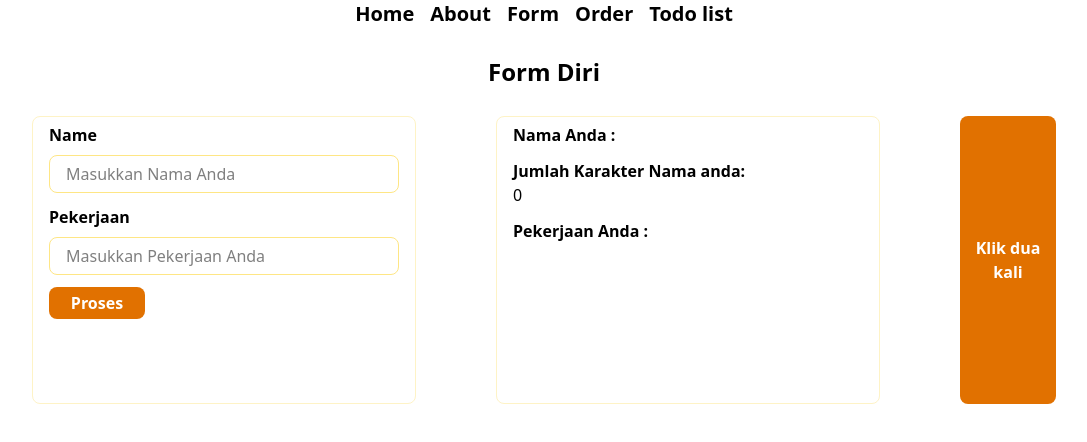
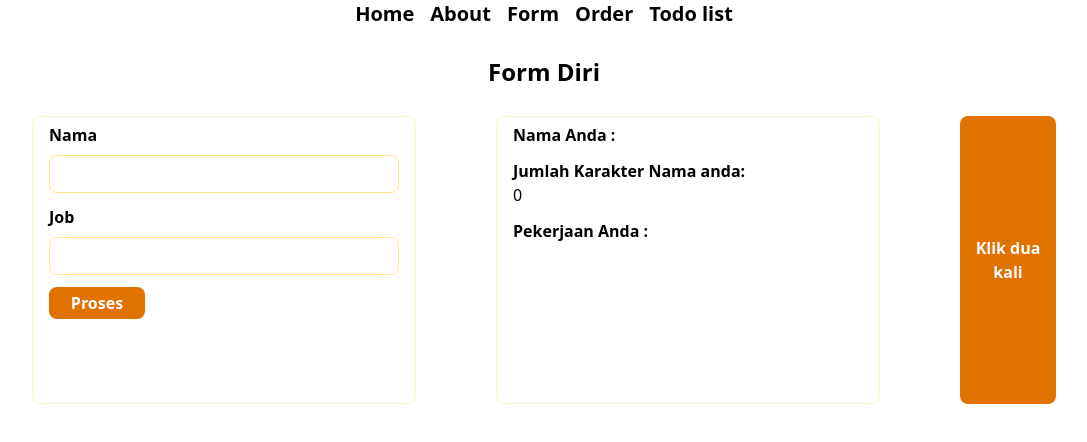
Before and after one commit to loardiSteve/mini-project-1, a React (Vite) app in the folder mini-project-1/: page /form in a window 1280 px wide. Shown: the top 442 px of the page, without its empty margins (96-1183 px from the left). Built offline with nearby package versions, Linux system fonts and the light colour scheme.

Commit message:
refactor FormInput and ToDoList components for improved accessibility and performance

```diff
--- a/mini-project-1/src/components/FormInput.jsx
+++ b/mini-project-1/src/components/FormInput.jsx
@@ -1,12 +1,48 @@
+import React, { useCallback } from "react";
+
+const InputField = React.memo(function InputField({
+  onChange,
+  value,
+  name,
+  id,
+  label,
+  type = "text",
+  required = "false",
+}) {
+  // child tidak perlu mengirim event ke parent; kirim (name, value) langsung.
+  const handleChange = (e) => onChange(name, e.target.value);
+
+  return (
+    <div className="flex flex-col">
+      <label htmlFor={id} className="font-semibold mb-2">
+        {label}
+      </label>
+      <input
+        id={id}
+        type={type}
+        name={name}
+        onChange={handleChange}
+        value={value}
+        required={required}
+        aria-label={label}
+        className="px-4 py-1.5 border border-amber-200 rounded-lg"
+      />
+    </div>
+  );
+});
+
 const FormInput = ({ onChange, onSubmit, formData }) => {
-  const handleChange = (e) => {
-    const { name, value } = e.target;
-    onChange(name, value); //kirim nilai input user ke parent
-  };
+  // stabilkan handler dengan useCallback agar InputField yang di-memo tidak rerender tanpa perlu
+  const handleChange = useCallback(
+    (fieldName, value) => {
+      onChange(fieldName, value);
+    },
+    [onChange]
+  );
 
   const handleSubmit = (e) => {
     e.preventDefault();
-    onSubmit();
+    onSubmit(formData);
   };
 
   return (
@@ -14,34 +50,24 @@ const FormInput = ({ onChange, onSubmit, formData }) => {
       <form
         onSubmit={handleSubmit}
         className="w-1/2 h-72 flex flex-col gap-3 border rounded-lg border-amber-100 px-4 py-1.5">
-        <div className="flex flex-col">
-          <label htmlFor="nama" className="font-semibold mb-2">
-            Name
-          </label>
-          <input
-            type="text"
+        <InputField
+          id="nama"
           name="nama"
+          label="Nama" //menambahkan aksebilitas
           placeholder="Masukkan Nama Anda"
           onChange={handleChange}
           value={formData.nama}
           required
-            className="px-4 py-1.5 border border-amber-200 rounded-lg"
         />
-        </div>
-        <div className="flex flex-col">
-          <label htmlFor="job" className="font-semibold mb-2">
-            Pekerjaan
-          </label>
-          <input
-            type="text"
+        <InputField
+          id="job"
           name="job"
+          label="Job"
           placeholder="Masukkan Pekerjaan Anda"
           onChange={handleChange}
           value={formData.job}
           required
-            className="px-4 py-1.5 border border-amber-200 rounded-lg"
         />
-        </div>
         <button
           className="max-w-24 text-white bg-amber-600 rounded-lg px-3 py-1 hover:bg-rose-100 hover:text-black transition-colors duration-200 ease-in-out cursor-pointer font-semibold"
           type="submit">
@@ -52,4 +78,4 @@ const FormInput = ({ onChange, onSubmit, formData }) => {
   );
 };
 
-export default FormInput;
+export default React.memo(FormInput);
--- a/mini-project-1/src/pages/form/Form.jsx
+++ b/mini-project-1/src/pages/form/Form.jsx
@@ -1,4 +1,4 @@
-import { useState } from "react";
+import { useCallback, useState } from "react";
 import Navbar from "../../components/Navbar";
 import FormInput from "../../components/FormInput";
 
@@ -35,12 +35,15 @@ const Form = () => {
   });
 
   //Fungsi untuk mengupdate nilai di formData berdasarkan nilai yang diinput oleh user di komponen child
-  const handleChange = (field, value) => {
-    setFormData({
-      ...formData,
-      [field]: value,
-    });
-  };
+  const handleChange = useCallback(
+    (field, value) => {
+      setFormData({
+        ...formData,
+        [field]: value,
+      });
+    },
+    [formData]
+  );
 
   //fungsi utk memindahkan nilai di state sementara ke state hasil akhir
   const handleSubmit = () => {
--- a/mini-project-1/src/pages/toDoList/ToDoListPages.jsx
+++ b/mini-project-1/src/pages/toDoList/ToDoListPages.jsx
@@ -29,7 +29,7 @@ function ToDoList({ data, onToggle, onClick, onEdit }) {
 
   return (
     <div className="max-w-md mx-auto p-8">
-      <h1 className="mb-4">List :</h1>
+      <h1 className="mb-4 font-bold text-xl">List :</h1>
       <div className="flex flex-col gap-4">
         {data.map((item, idx) => (
           <div key={idx} className="grid grid-cols-4">
@@ -42,7 +42,7 @@ function ToDoList({ data, onToggle, onClick, onEdit }) {
             {editingId === item.id ? (
               <>
                 <input
-                  className="border rounded-md px-2 py-1 col-span-2"
+                  className="border rounded-md px-2 py-1 col-span-2 me-2"
                   value={draft}
                   onChange={(e) => setDraft(e.target.value)}
                   autoFocus
@@ -58,7 +58,9 @@ function ToDoList({ data, onToggle, onClick, onEdit }) {
               </>
             ) : (
               <>
-                <p className="col-span-2">{item.todo}</p>
+                <p className="col-span-2 border border-amber-500 rounded-md px-3 py-1 me-2">
+                  {item.todo}
+                </p>
                 <div className="flex gap-2">
                   <button type="button" onClick={() => startEdit(item)}>
                     edit
@@ -88,10 +90,10 @@ function NewTodo({ onChange, onClick, data }) {
     onClick();
   };
 
-  console.log(!data.todo);
+  // console.log(!data.todo);
 
   return (
-    <div className="flex justify-between max-w-md mx-auto border border-red-50 bg-amber-50 rounded-md p-8 mb-10">
+    <div className="flex justify-between max-w-md mx-auto border border-red-50 bg-amber-50 rounded-md p-8 mb-2">
       <input
         name="todo"
         type="text"
@@ -154,10 +156,10 @@ const TodoList = () => {
   };
 
   return (
-    <>
+    <div className="max-w-5xl mx-auto">
       <Navbar />
       <div>
-        <h1>Todo List</h1>
+        <h1 className="font-bold text-2xl my-4 text-center">Todo List</h1>
         <NewTodo
           onClick={handleAddTodo}
           onChange={handleChange}
@@ -170,7 +172,7 @@ const TodoList = () => {
           onEdit={handleEditTodo}
         />
       </div>
-    </>
+    </div>
   );
 };
 
```
Lines whose indentation alone changed are shown as unchanged.
